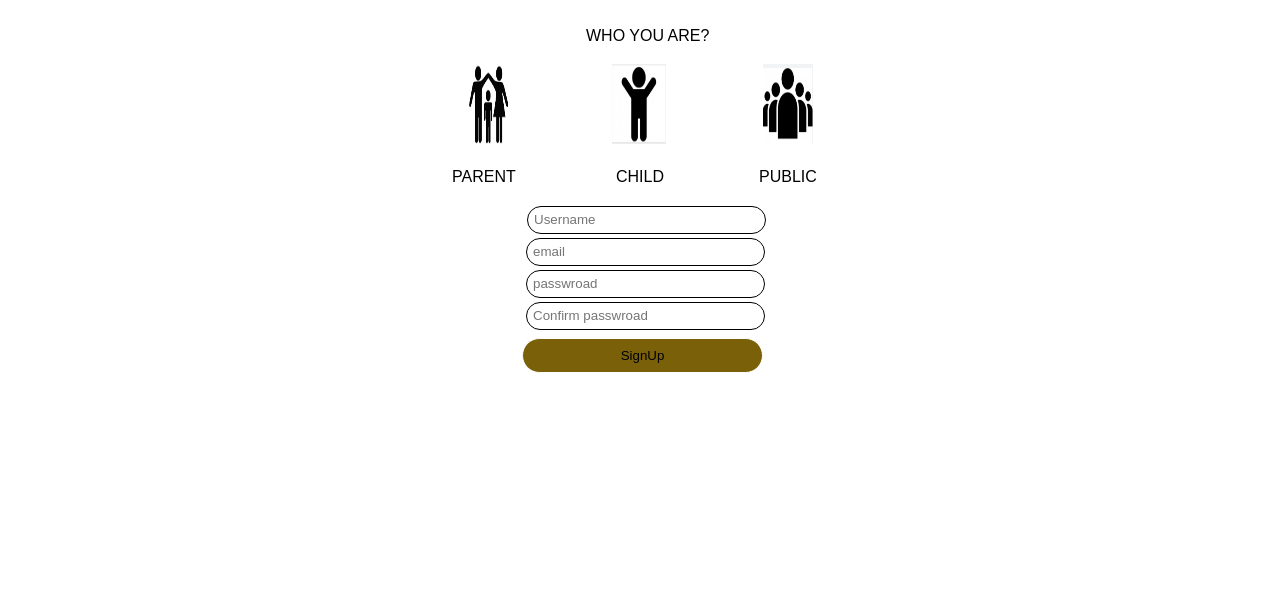
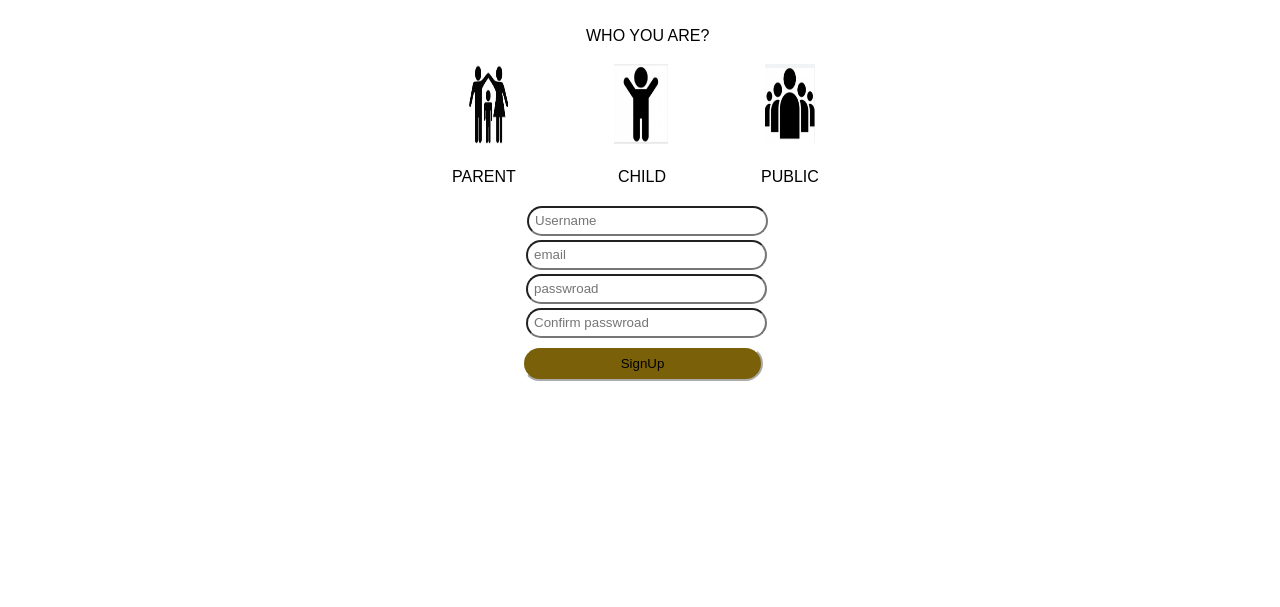
Before and after one commit to arjun2020-py/Child-Safity-Solution1, a plain HTML site: page index.html in a window 1280 px wide. Shown: the part 193-800 px from the top of the page. Drawn offline with Linux system fonts and the light colour scheme.

Commit message:
Added border for input

```diff
--- a/cs.css
+++ b/cs.css
@@ -6,7 +6,7 @@ body{
  }
 
 input{
-    border: 1px solid black;
+    border: 1ipx solid black;
 }
 
 .header{
```
